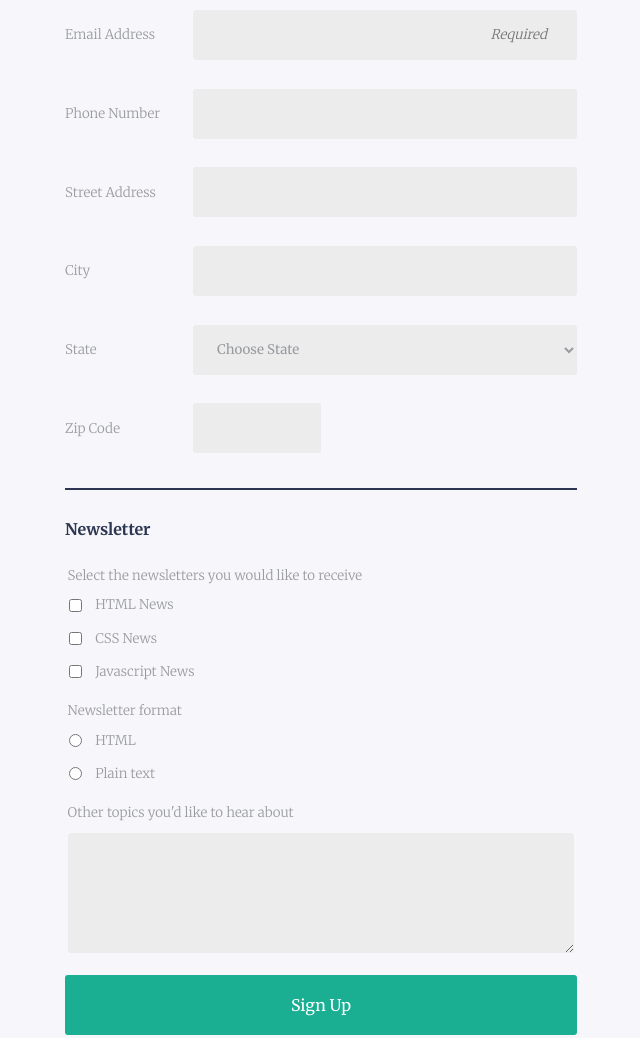
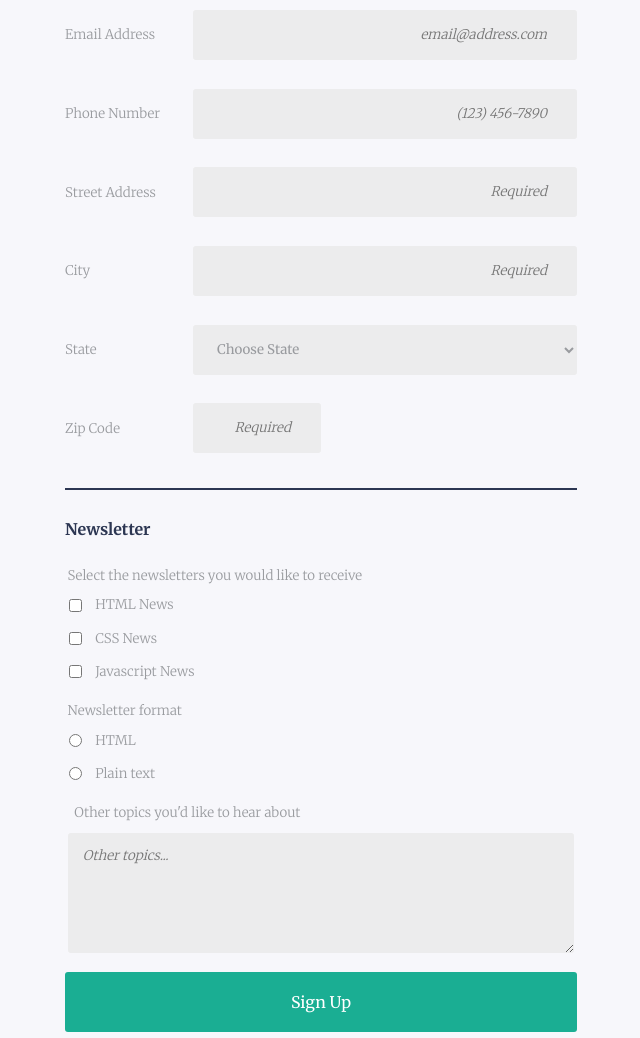
Before and after one commit to mjnyland/21_08_24_TD_Project03, a plain HTML site: page index.html in a window 1280 px wide. Shown: the part 345-1383 px from the top of the page, without its empty margins (319-959 px from the left). Drawn offline with Linux system fonts and the light colour scheme.

Commit message:
project3_v1.5

```diff
--- a/css/style.css
+++ b/css/style.css
@@ -167,6 +167,15 @@ input:focus + span {
   font-weight: 300;
 }
 
+textarea::placeholder{
+  position: absolute;
+  top: 15px;
+  left: 3%;
+  overflow: visible;
+  font-style: italic;
+  font-size: 10pt;
+  font-weight: 300;
+}
 
 
 
@@ -206,6 +215,17 @@ option{
   color: red;
 }
 
+.news-field .form-field{
+  display: flex;
+  align-items: center;
+}
+
+.field-13{
+  flex-direction: column;
+  justify-content: left;
+}
+
+
 .field-13 textarea{
     border: none;
     outline: none;
@@ -216,9 +236,8 @@ option{
     width:100%;
 }
 
-.news-field .form-field{
-  display: flex;
-  align-items: center;
+#topics{
+  margin-top: 1em;
 }
 
 .news-type {
@@ -260,6 +279,7 @@ option{
     display: flex;
     width: 100%;
     align-items: center;
+    justify-content: left;
   }
 
 
@@ -282,13 +302,6 @@ option{
   }
 
 
-
-  .newsletter-form .form-field {
-    display: flex;
-    align-items: center;
-  }
-
-
   .newsletter-form label {
     margin-left: .5em;
   }
@@ -296,8 +309,18 @@ option{
 
   .field-13 {
     flex-direction: column;
-    align-items: flex-start;
   }
+
+  .field-13-label {
+    color:rgb(153, 155, 159);
+    font-weight: 300;
+    font-size: 10pt;
+  }
+
+  #topics{
+    margin-top: 1em;
+  }
+
 
   .news-field{
     margin-bottom: .5em;
--- a/index.html
+++ b/index.html
@@ -43,25 +43,25 @@
 
                     <div class="form-field field-2">
                         <label for="email">Email Address</label>
-                        <input class="input" type="email" id="email" name="email" placeholder="Required" required>
+                        <input class="input" type="email" id="email" name="email" placeholder="email@address.com" required>
                     </div>
                     <br>
 
                     <div class="form-field field-3">
                         <label for="phone">Phone Number</label>
-                        <input class="input" type="tel" id="phone" name="phone">
+                        <input class="input" type="tel" id="phone" name="phone" placeholder="(123) 456-7890">
                     </div>
                     <br>
 
                     <div class="form-field field-4">
                         <label for="address">Street Address</label>
-                        <input class="input" type="text" id="address" name="address">
+                        <input class="input" type="text" id="address" name="address" placeholder="Required">
                     </div>
                     <br>
 
                     <div class="form-field field-5">
                         <label for="city">City</label>
-                        <input class="input" type="text" id="city" name="city">
+                        <input class="input" type="text" id="city" name="city" placeholder="Required">
                     </div>
                     <br>
 
@@ -126,7 +126,7 @@
 
                     <div class="form-field field-7">
                         <label for="zip-code">Zip Code</label>
-                        <input class="input input-zip" type="number" id="zip-code" name="zip-code">
+                        <input class="input input-zip" type="text" id="zip-code" name="zip-code" placeholder="Required">
                     </div>
                     <br>
             </fieldset>
@@ -177,14 +177,15 @@
                             <br>
                         </div>
 
-                        <div class="news-field other-topics">
-                            <p>Other topics you'd like to hear about</p>
 
-                            <div class="form-field field-13">
-                            <textarea name="topics" id="topics" cols="30" rows="10"></textarea>
-                            </div>
+
+
+                        <div class="form-field field-13">
+                        <label class="field-13-label"for="topics">Other topics you'd like to hear about</label>
+                        <textarea name="topics" id="topics" cols="30" rows="10" placeholder="Other topics..."></textarea>
+                        </div>
                         <br>
-                        </div>
+
 
 
                     </div>
```
